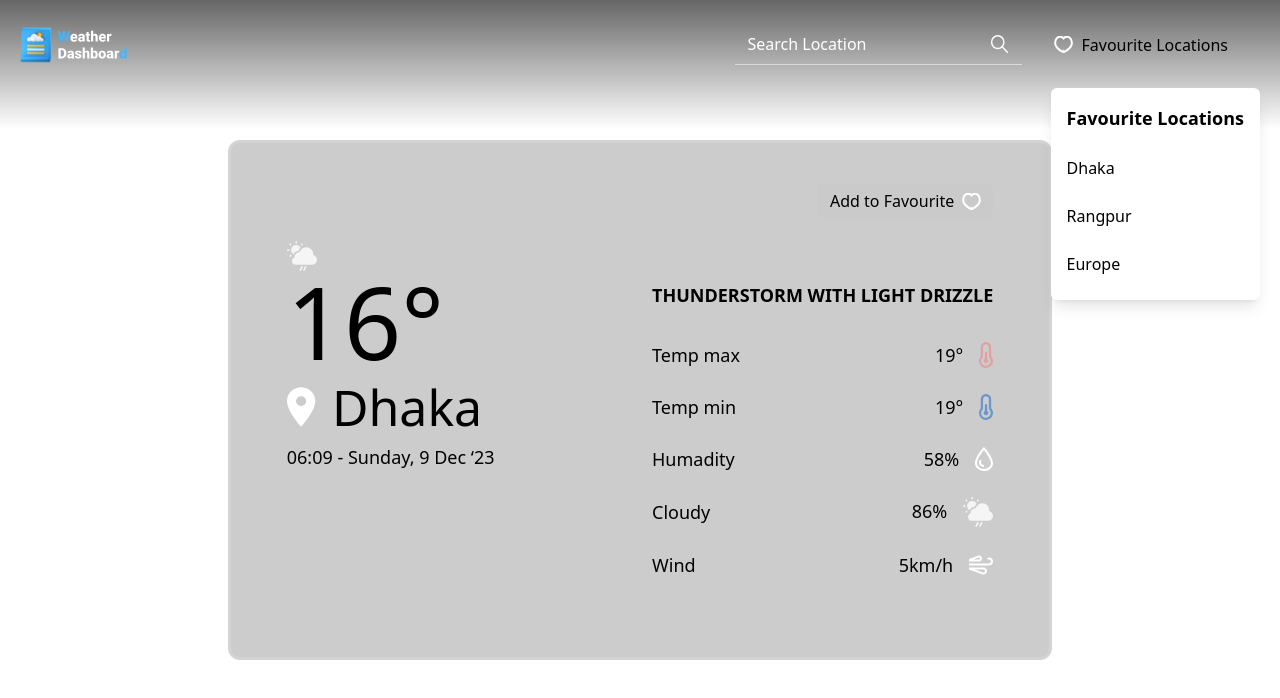
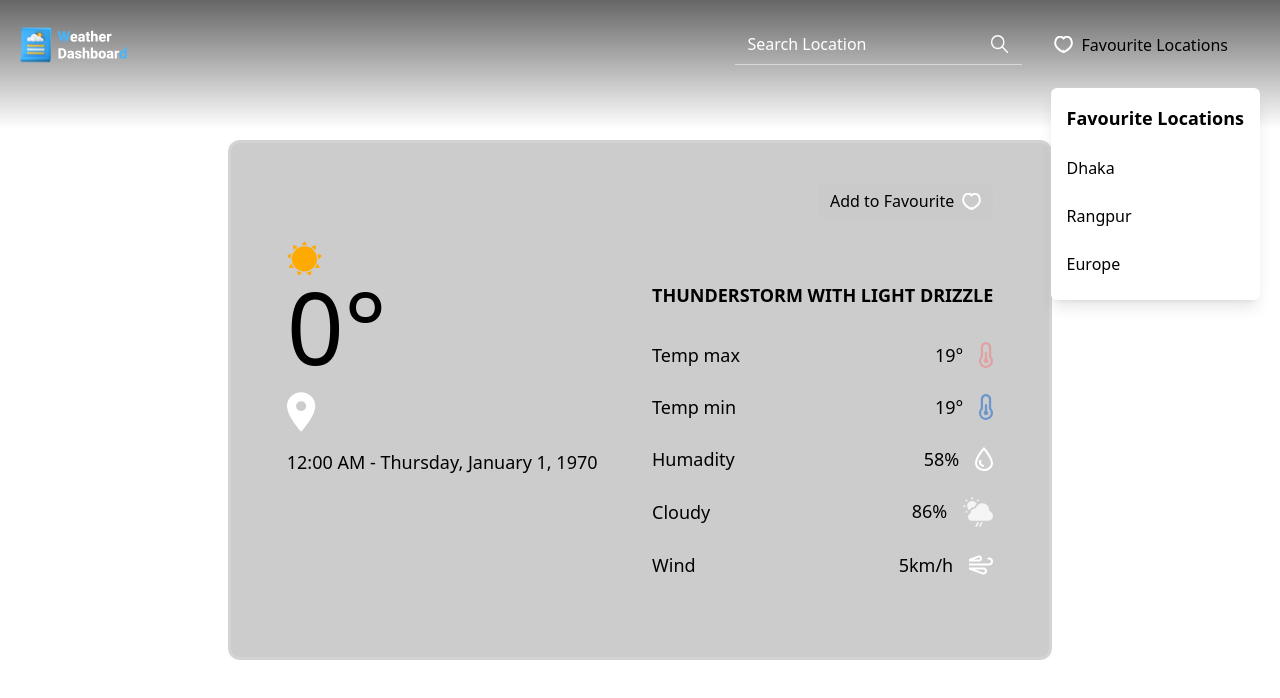
Before and after one commit to WEB-Imran-Hossain/weather_dashboard, a React (Vite) app: page / in a window 1280 px wide. Shown: the top 698 px of the page. Built offline with nearby package versions, Linux system fonts and the light colour scheme; no server answers.

Commit message:
import data from api for data headline

```diff
--- a/src/App.jsx
+++ b/src/App.jsx
@@ -1,12 +1,14 @@
 import './App.css'
 import Header from './components/header/Header'
 import WeatherBoard from './components/weather/WeatherBoard'
+import { WeatherProvider } from './provider'
 
 function App() {
 
 
   return (
-    <div className='grid place-items-center h-screen'>
+   <WeatherProvider>
+     <div className='grid place-items-center h-screen'>
 
       <Header />
       <main>
@@ -15,6 +17,7 @@ function App() {
         </section>
       </main>
     </div>
+   </WeatherProvider>
   )
 }
 
--- a/src/components/weather/WeatherBoard.jsx
+++ b/src/components/weather/WeatherBoard.jsx
@@ -1,11 +1,12 @@
+import { useContext } from "react";
 import AddToFavourite from "./AddToFavourite";
 import WeatherHeadline from "./WeatherHeadline";
 import WeatherCondition from "./WeatherCondition";
-import {useWeather} from "../../hooks"
+import { WeatherContext } from "../../context";
 
 const WeatherBoard = () => {
-  const { loading, error, weatherData } = useWeather();
-  console.log(loading, error, weatherData);
+  const { WeatherData, loading } = useContext(WeatherContext);
+
   return (
     <>
       {/* Begin Wheather */}
@@ -13,9 +14,15 @@ const WeatherBoard = () => {
         <div className="container">
           <div className="grid bg-black/20 rounded-xl backdrop-blur-md border-2 lg:border-[3px] border-white/[14%] px-4 lg:px-14 py-6 lg:py-10 min-h-[520px] max-w-[1058px] mx-auto">
             <div className="grid md:grid-cols-2 gap-10 md:gap-6">
-              <AddToFavourite />
-              <WeatherHeadline />
-              <WeatherCondition />
+              {loading.state ? (
+                <p>{loading.message}</p>
+              ) : (
+                <>
+                  <AddToFavourite />
+                  <WeatherHeadline />
+                  <WeatherCondition />
+                </>
+              )}
             </div>
           </div>
         </div>
--- a/src/components/weather/WeatherHeadline.jsx
+++ b/src/components/weather/WeatherHeadline.jsx
@@ -1,21 +1,59 @@
+import { useContext } from "react";
 import CloudIcon from "../../assets/icons/cloud.svg";
+import HazeIcon from "../../assets/icons/haze.svg";
+import SnowIcon from "../../assets/icons/snow.svg";
+import SunnyIcon from "../../assets/icons/sunny.svg";
+import RainIcon from "../../assets/icons/rainy.svg";
+import ThunderIcon from "../../assets/icons/thunder.svg";
 import PinIcon from "../../assets/icons/pin.svg";
+import { WeatherContext } from "../../context";
+import { getFormattedDate } from "../../utils/date-util";
+
 const WeatherHeadline = () => {
+  const { weatherData } = useContext(WeatherContext);
+  const { climate, location, temperature, time } = weatherData;
+
+  function getWeatherIcon(climate) {
+    switch (climate) {
+      case "Rain":
+        return RainIcon;
+      case "Clouds":
+        return CloudIcon;
+      case "Clear":
+        return SunnyIcon;
+      case "Snow":
+        return SnowIcon;
+      case "Thunder":
+        return ThunderIcon;
+      case "Fog":
+        return HazeIcon;
+      case "Haze":
+        return HazeIcon;
+      case "Mist":
+        return HazeIcon;
+
+      default:
+        return SunnyIcon;
+    }
+  }
   return (
     <div>
       <div className="max-md:flex items-center justify-between md:-mt-10">
-        <img src={CloudIcon} alt="cloud" />
+        <img src={getWeatherIcon(climate)} alt="cloud" />
         <div className="max-md:flex items-center max-md:space-x-4">
           <h1 className="text-[60px] lg:text-[80px] xl:text-[100px] leading-none md:mb-4">
-            16°
+            {Math.round(temperature)}°
           </h1>
           <div className="flex items-center space-x-4 md:mb-4">
             <img src={PinIcon} />
-            <h2 className="text-2xl lg:text-[50px]">Dhaka</h2>
+            <h2 className="text-2xl lg:text-[50px]">{location}</h2>
           </div>
         </div>
       </div>
-      <p className="text-sm lg:text-lg">06:09 - Sunday, 9 Dec ‘23</p>
+      <p className="text-sm lg:text-lg">
+        {getFormattedDate(time, "time", false)} -{" "}
+        {getFormattedDate(time, "date", false)}
+      </p>
     </div>
   );
 };
--- /dev/null
+++ b/src/context/index.js
@@ -0,0 +1,5 @@
+import { createContext } from "react";
+
+const WeatherContext = createContext("");
+
+export { WeatherContext };
--- /dev/null
+++ b/src/provider/WeatherProvider.jsx
@@ -0,0 +1,13 @@
+import { WeatherContext } from "../context";
+import { useWeather } from "../hooks";
+
+const WeatherProvider = ({ children }) => {
+  const { weatherData, error, loading } = useWeather();
+  return (
+    <WeatherContext.Provider value={{ weatherData, error, loading }}>
+      {children}
+    </WeatherContext.Provider>
+  );
+};
+
+export default WeatherProvider;
--- /dev/null
+++ b/src/provider/index.js
@@ -0,0 +1,3 @@
+import WeatherProvider from "./WeatherProvider";
+
+export { WeatherProvider };
--- /dev/null
+++ b/src/utils/date-util.js
@@ -0,0 +1,26 @@
+function getFormattedDate(value, type, inMS) {
+  if (!type) return value;
+  if (!inMS) {
+    value = value * 1000;
+  }
+  const date = new Date(value);
+
+  let options;
+
+  if (type === "date") {
+    options = {
+      weekday: "long",
+      year: "numeric",
+      month: "long",
+      day: "numeric",
+    };
+  } else if (type === "time") {
+    options = {
+      hour: "numeric",
+      minute: "numeric",
+    };
+  }
+  return new Intl.DateTimeFormat("en-us", options).format(date);
+}
+
+export { getFormattedDate };
```
Also changed, not shown: src/hooks/useWeather.js (+6 -3 lines).
